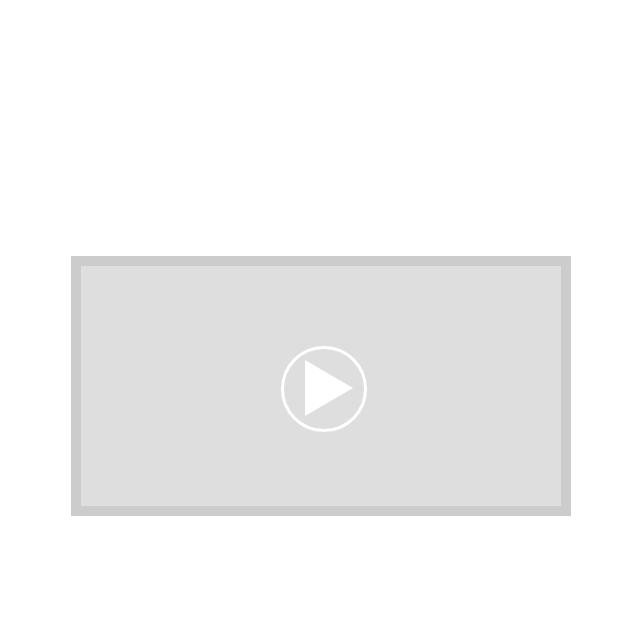
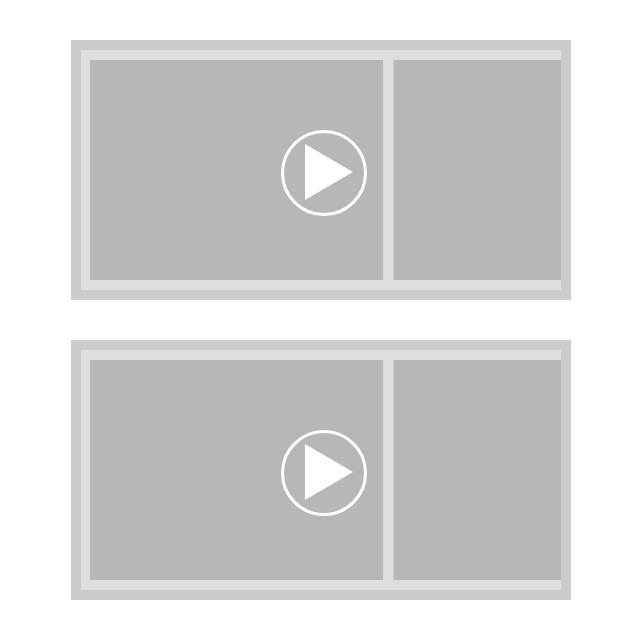
Before and after one commit to richmidwinter/wyltkm, a plain HTML site: page index.html in a window 1280 px wide. Shown: the whole page, without its empty margins (329-969 px from the left). Drawn offline with nearby package versions, Linux system fonts and the light colour scheme.

Commit message:
Added support for multiple windows.

```diff
--- a/index.html
+++ b/index.html
@@ -9,17 +9,20 @@
             body {
                 width: 480px;
                 margin: 0 auto;
-                margin-top: 20%;
+            }
+            .wyltkm {
+                margin-top: 40px;
             }
         </style>
         <script type="text/ecmascript">
             $(document).ready(function() {
-                //new Wyltkm('/mcpherson.json');
-                new Wyltkm('/tower.json');
+                new Wyltkm('mcpherson', '/mcpherson.json');
+                new Wyltkm('tower', '/tower.json');
             });
         </script>
     </head>
     <body>
-        <div id="wyltkm"/>
+        <div id="mcpherson" class="wyltkm"></div>
+        <div id="tower" class="wyltkm"></div/>
     </body>
 </html>
--- a/style.css
+++ b/style.css
@@ -1,19 +1,19 @@
-#wyltkm {
+.wyltkm {
     font-family: sans-serif;
 }
-#wyltkm * {
+.wyltkm * {
     padding: 0px;
     margin: 0px;
 }
-#wyltkm a {
+.wyltkm a {
     color: blue;
     text-decoration: none;
 }
-#wyltkm canvas {
+.wyltkm canvas {
     width: 480px;
     height: 240px;
 }
-#wyltkm #arrow {
+.wyltkm .arrow {
     width: 0px;
     height: 0px;
     border-top: 28px solid transparent;
@@ -23,7 +23,7 @@
     left: 224px;
     top: 94px;
 }
-#wyltkm #circle {
+.wyltkm .circle {
     border: 3px solid #fff;
     width: 80px;
     height: 80px;
@@ -32,17 +32,17 @@
     border-radius: 48px;
     cursor: pointer;
 }
-#wyltkm #footer {
+.wyltkm .footer {
     width: 100%;
     text-align: center;
     font-size: small;
     visibility: hidden;
     margin-top: 10px;
 }
-#wyltkm #preload {
+.wyltkm .preload {
     display: none;
 }
-#wyltkm #start {
+.wyltkm .start {
     background-color: rgba(200,200,200,0.6);
     width: 480px;
     height: 240px;
@@ -50,7 +50,7 @@
     top: 0px;
     left: 0px;
 }
-#wyltkm #wrapper {
+.wyltkm .wrapper {
     position: relative;
     border: 10px solid #ccc;
     width: 480px;
--- a/wyltkm.js
+++ b/wyltkm.js
@@ -1,16 +1,17 @@
 // Global
-var config;
 var DEFAULT_INTERVAL = 30;
 var PADDING = 10;
 var CANVAS_WIDTH = 480;
 var CANVAS_HEIGHT = 240;
 
 // Animation
-function Animate() {
+function Animate(root) {
     var decrement = 0;
     var images;
 
-    var canvas = document.getElementById("canvas");
+    var canvas = $('#' +root +' canvas').get(0);
+    canvas.width = CANVAS_WIDTH;
+    canvas.height = CANVAS_HEIGHT;
     var ctx = canvas.getContext("2d");
 
     var originX, originY, canvasY, farX;
@@ -22,7 +23,7 @@ function Animate() {
     };
 
     this.load = function() {
-        images = $('#preload img');
+        images = $('#' +root +' .preload img');
     };
 
     this.draw = function() {
@@ -37,7 +38,7 @@ function Animate() {
         }
 
         if (decrement-- <= -(imageWidths - CANVAS_WIDTH)) {
-            $("#footer").css("visibility", "visible");
+            $("#" +root +" .footer").css("visibility", "visible");
             return;
         }
 
@@ -50,28 +51,28 @@ function Animate() {
 };
 
 // UI
-function UI() {
+function UI(root, config) {
     var animate;
 
     var drawCanvas = function() {
-        $('#wyltkm').append($('<div id="preload"></div><div id="wrapper"><canvas id="canvas"></canvas></div>'));
+        $('#' +root).append($('<div class="preload"></div><div class="wrapper"><canvas class="canvas"></canvas></div>'));
 
-        $('#wyltkm #wrapper').append($('<div id="footer"><p><a href="https://github.com/richmidwinter">Would you like to know more?</a></p></div>'));
+        $('#' +root +' .wrapper').append($('<div class="footer"><p><a href="https://github.com/richmidwinter">Would you like to know more?</a></p></div>'));
     };
 
     var showStart = function() {
-        $('#wrapper').append($('<div id="start"><div id="circle"><div id="arrow"/></div></div>'));
+        $('#' +root +' .wrapper').append($('<div class="start"><div class="circle"><div class="arrow"/></div></div>'));
     };
 
     this.start = function() {
-        animate = new Animate();
+        animate = new Animate(root);
         animate.load();
         animate.draw();
 
-        $('#circle').click(function(e) {
+        $('#' +root +' .circle').click(function(e) {
             new Audio(config.audio).play();
 
-            $('#start').remove();
+            $('#' +root +' .start').remove();
 
             setInterval(function() { animate.draw(); }, config.interval || DEFAULT_INTERVAL);
         });
@@ -80,29 +81,24 @@ function UI() {
     this.init = function() {
         drawCanvas();
         showStart();
-
-        canvas.width = CANVAS_WIDTH;
-        canvas.height = CANVAS_HEIGHT;
     }
 };
 
 // Initialisation
-function Wyltkm(url) {
+function Wyltkm(root, url) {
     var waitCount = 0;
     var configReady = false;
-    var ui = new UI();
 
-    ui.init();
+    $.getJSON(url, function(config) {
+        var ui = new UI(root, config);
+        ui.init();
 
-    $.get(url, function(res) {
-        config = JSON.parse(res);
         for (var i = 0; i<config.frames.length; i++) {
-            $('#preload').append($("<img/>", { "id": "img" +i, "src": config.frames[i].src}));
+            $('#' +root +' .preload').append($("<img/>", { "id": root +"-img" +i, "src": config.frames[i].src}));
             waitCount++;
-            $('#img' +i).load(function() { waitCount--; });
+            $('#' +root +'-img' +i).load(function() { waitCount--; });
         }
         configReady = true;
-    });
 
     var timeout;
 
@@ -115,4 +111,7 @@ function Wyltkm(url) {
     };
 
     checkLoaded();
+
+    });
+
 };
```
